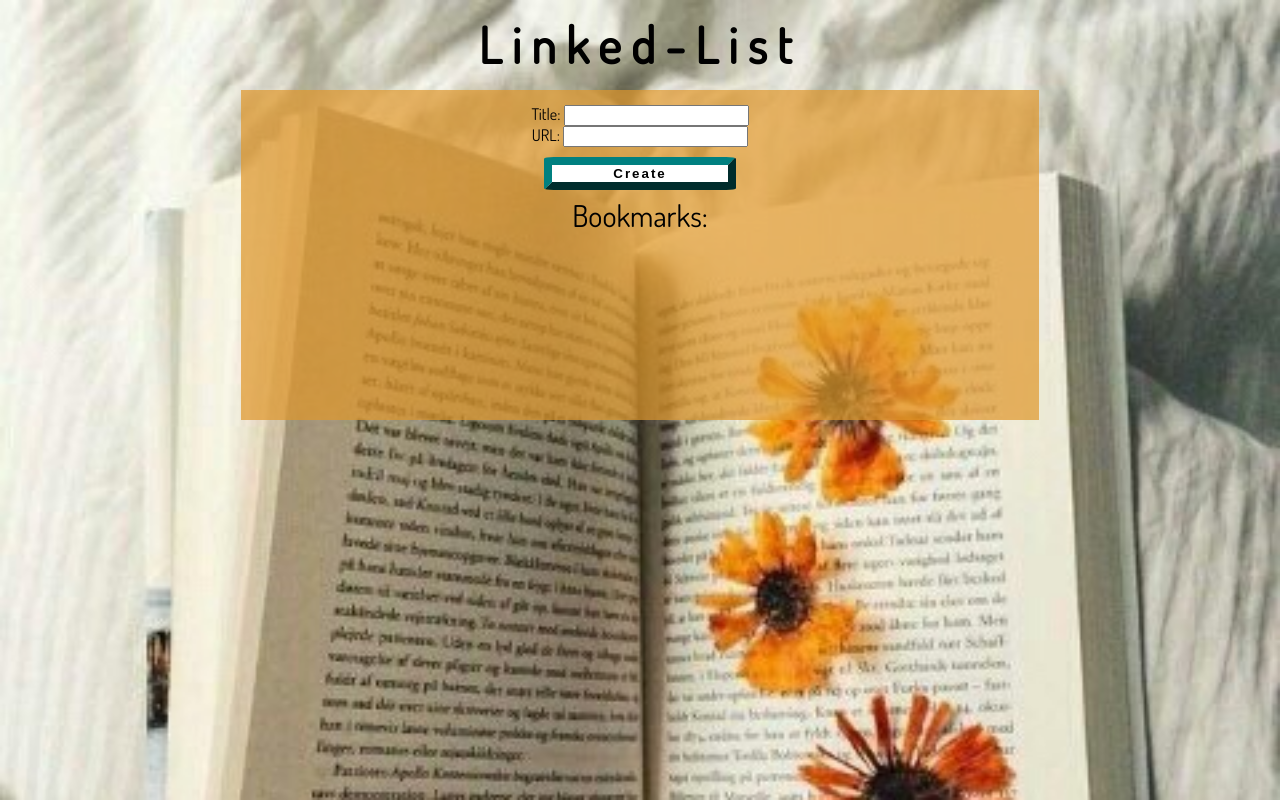
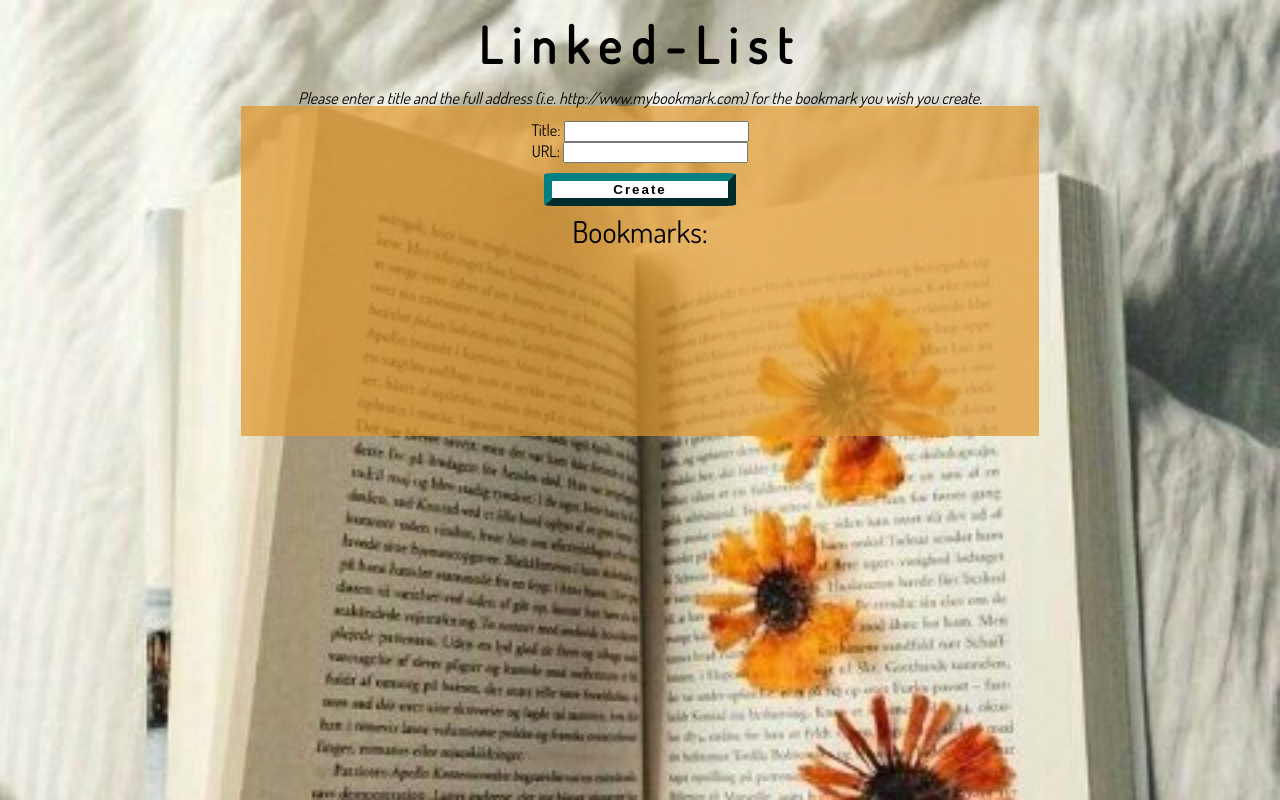
Before and after one commit to hilarylewis92/linked-list, a plain HTML site: page index.html in a window 1280 px wide. Drawn offline with nearby package versions, Linux system fonts and the light colour scheme.

Commit message:
Add page instruciton in HTML

```diff
--- a/index.html
+++ b/index.html
@@ -10,7 +10,7 @@
 
   <body>
     <h1>Linked-List</h1>
-
+    <p> Please enter a title and the full address (i.e. http://www.mybookmark.com) for the bookmark you wish you create.</p>
     <section class="container">
       <form>
         Title: <input type="text" id="title-input"><br>
--- a/scripts.js
+++ b/scripts.js
@@ -5,7 +5,7 @@ $('#createbtn').on('click', function () {
   var url = $('#url-input').val();
 
   if (title === "" || url === "") {
-    alert('Error: add a title and url before creating a bookmark.');
+    alert('Error: Please add both a title and URL before creating bookmark.');
     return;
   }
 
--- a/style.css
+++ b/style.css
@@ -26,6 +26,9 @@ body {
   h2{
     font-size: 30px;
   }
+  p {
+    font-style: italic;
+  }
 
   button {
     width: 25%;
```
